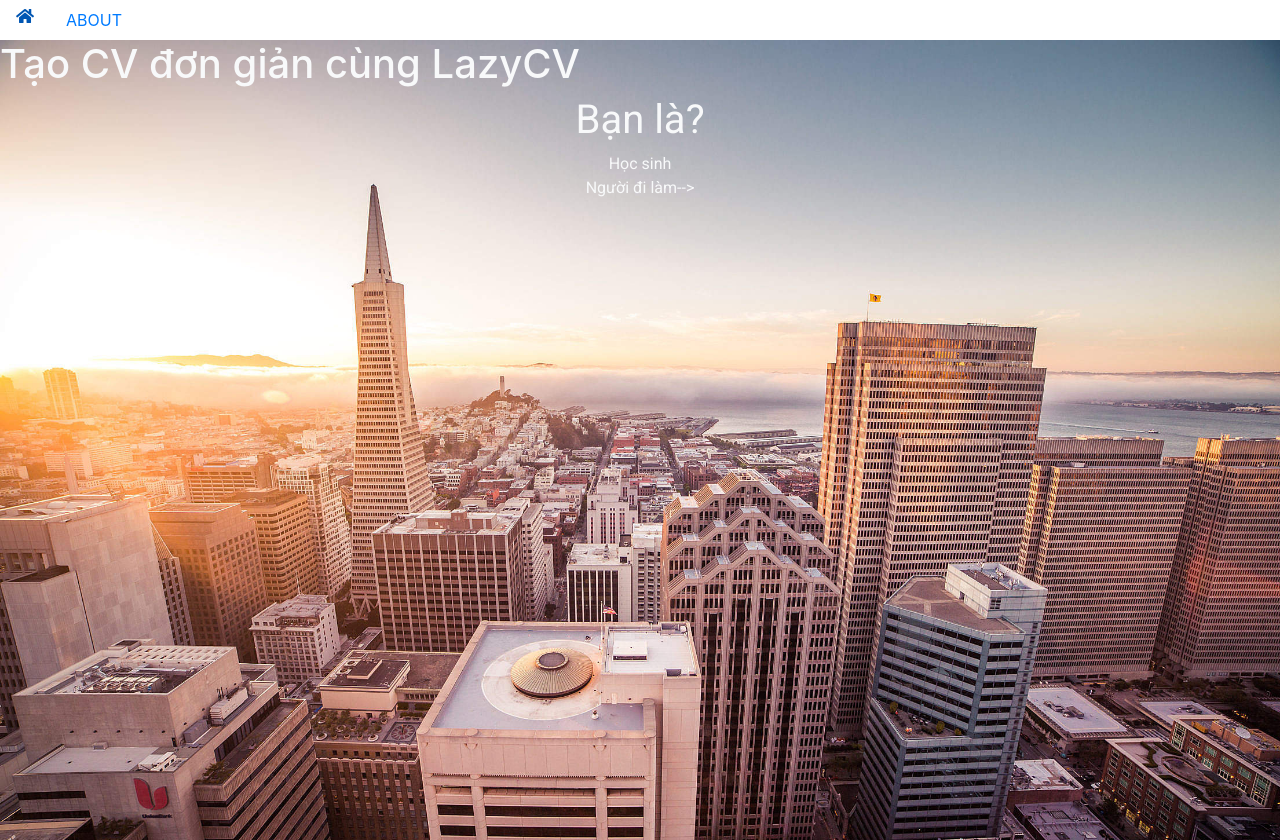
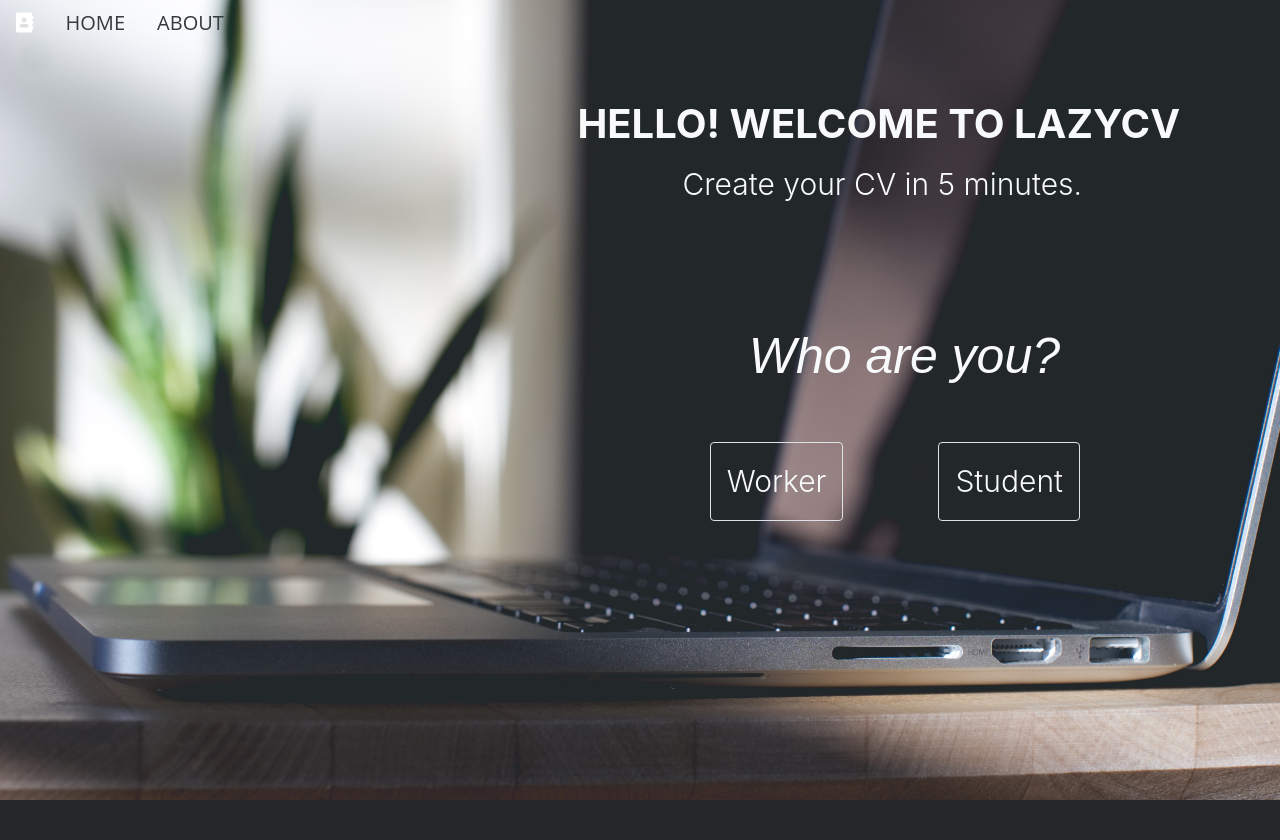
Before and after one commit to taanh99ams/lazycv, a Flask app: page / in a window 1280 px wide. After the commit the page ends 800 px from the top, so only its background shows below. Run offline with Flask 2, Linux system fonts and the light colour scheme; some libraries are stand-ins or nearby versions.

Commit message:
final project

```diff
--- a/static/style.css
+++ b/static/style.css
@@ -1,5 +1,11 @@
-.bg-navigation {
-  background: url('../static/image/skyscraper.jpg');
+.bg-frontpage {
+  background: url('../static/image/frontpage.jpg');
+  height: 100vh;
+  background-size: cover;
+}
+
+.bg-service {
+  background: url('../static/image/service.jpg');
   height: 100vh;
   background-size: cover;
 }
@@ -7,3 +13,53 @@
 .font-robotto {
   font-family: 'Roboto', sans-serif;
 }
+
+a.nav-link:hover{
+  color: white !important;
+  cursor: pointer;
+}
+
+.font-size-30px {
+  font-size: 30px;
+}
+
+.font-size-20px {
+  font-size: 20px;
+}
+
+.font-size-50px {
+  font-size: 50px;
+}
+
+.font-open-sans {
+  font-family: "Open Sans", sans-serif;
+}
+
+.font-montserrat {
+  font-family: "Montserrat", sans-serif;
+}
+
+.font-poppins {
+  font-family: "Poppins";
+}
+
+.font-size-40px {
+  font-size: 40px;
+}
+
+
+.mr-100 {
+  margin-right: 100px;
+}
+
+.mr-90 {
+  margin-right: 90px;
+}
+
+.mr-120 {
+  margin-right: 120px;
+}
+
+.mr-95 {
+  margin-right: 95px;
+}
--- /dev/null
+++ b/templates/homepage/content.html
@@ -0,0 +1,18 @@
+<div class="bg-frontpage">
+<!-- Header -->
+  <nav class="nav">
+      <a class="nav-link active text-dark font-size-20px"> <i class="fas fa-address-book"></i> </a>
+      <a class="nav-link active text-dark font-size-20px text-uppercase font-open-sans" href= {{ url_for ('index') }}> Home </a>
+      <a class="nav-link active text-dark font-size-20px text-uppercase font-open-sans" href="http://kenh14.vn/"> About </a>
+  </nav>
+
+  <div class="d-flex align-items-end flex-column text-light mr-100 mt-5" style="height: 300px;">
+    <div class="text-uppercase font-size-40px font-weight-bold"> Hello! Welcome to LazyCV </div>
+    <div class="font-size-30px p-2 font-weight-light mr-90"> Create your CV in 5 minutes. </div>
+    <div class="mt-auto font-size-50px font-italic mr-120 font-montserrat"> Who are you? </div>
+    </div>
+
+  <div class="d-flex flex-row-reverse mr-100 mt-5">
+    <a class="border p-3 font-size-30px text-light font-weight-light rounded mr-100" href="http://kenh14.vn/"> Student </a>
+    <a class="border p-3 font-size-30px text-light font-weight-light rounded mr-95" href="http://kenh14.vn/"> Worker </a>
+  </div>
--- a/templates/homepage/navigation.html
+++ /dev/null
@@ -1,13 +0,0 @@
-<nav class="nav">
-  <a class="nav-link active fas fa-home" href="#"></a>
-  <a class="nav-link text-uppercase text-primary" href="#"> About </a>
-</nav>
-<div class="bg-navigation">
-  <h1 class="text-light"> Tạo CV đơn giản cùng LazyCV </h1>
-  <div>
-  <h1 class="text-center text-light font-robotto"> Bạn là? </h1>
-  <a class=" d-flex justify-content-center text-light font-robotto" href="#"> Học sinh </p>
-  <a class="d-flex justify-content-center text-light font-robotto" href="#"> Người đi làm </p> -->
-  <!-- </div>
-
-</div>
--- a/templates/index.html
+++ b/templates/index.html
@@ -6,6 +6,6 @@
     {% include "meta-data.html" %}
   </head>
   <body>
-    {% include "homepage/navigation.html" %}
+    {% include "homepage/content.html" %}
   </body>
 </html>
```
Also changed, not shown: templates/service.html (added, +11 -0 lines), templates/service/student.html (added, +7 -0 lines), static/image/frontpage.jpg (added), static/image/skyscraper.jpg (deleted), templates/service/worker.html (added), 1 other file.
